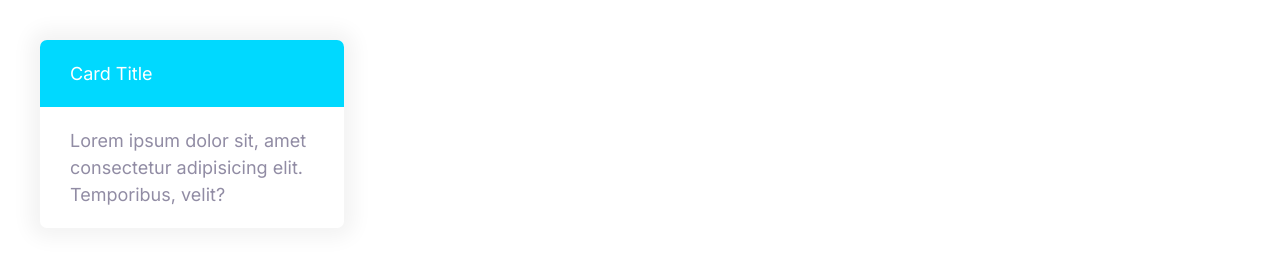
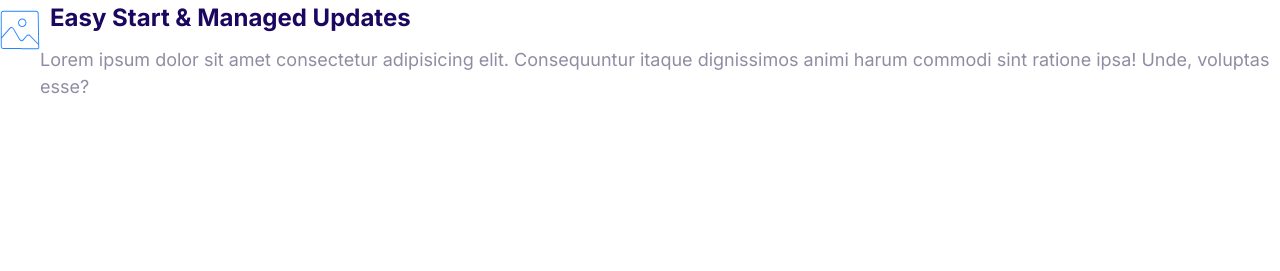
Before and after one commit to NorikoLandrum/moshify, a plain HTML site: page index.html in a window 1280 px wide. Drawn offline with Linux system fonts and the light colour scheme.

Commit message:
Build the media objects component

```diff
--- a/css/style.css
+++ b/css/style.css
@@ -15,7 +15,6 @@
 }
 
 /* Typograph */
-
 html {
   /* 62.5% of 16px = 10px */
   font-size: 62.5%;
@@ -70,7 +69,6 @@ p {
 }
 
 /* Links */
-
 a {
   text-decoration: none;
 }
@@ -99,7 +97,6 @@ a {
 }
 
 /* Badges */
-
 .badge {
   border-radius: 20px;
   font-size: 2rem;
@@ -134,7 +131,6 @@ a {
 }
 
 /* Lists */
-
 .list {
   list-style: none;
   padding-left: 0;
@@ -163,7 +159,6 @@ a {
 }
 
 /* Icons */
-
 .icon {
   width: 40px;
   height: 40px;
@@ -184,7 +179,6 @@ a {
 }
 
 /* Buttons */
-
 .btn {
   border-radius: 40px;
   border: 0;
@@ -248,7 +242,6 @@ a {
 }
 
 /* Inputs */
-
 .input {
   border-radius: var(--border-radius);
   border: 1px solid var(--color-border);
@@ -285,7 +278,6 @@ a {
 }
 
 /* Cards */
-
 .card {
   border-radius: 7px;
   box-shadow: 0 0 20px 10px #f3f3f3;
@@ -312,7 +304,6 @@ a {
 }
 
 /* Plans */
-
 .plan__name {
   color: #fff;
   margin: 0;
@@ -372,3 +363,20 @@ a {
     font-size: 0.7rem;
   }
 }
+
+/* Media */
+.media {
+  display: flex;
+}
+
+.media__title {
+  margin-top: 0;
+}
+
+media__body {
+  margin: 0 2rem;
+}
+
+.media__image {
+  margin-top: 1rem;
+}
--- a/index.html
+++ b/index.html
@@ -15,13 +15,19 @@
     <link rel="stylesheet" href="css/style.css" />
   </head>
   <body>
-    <div style="width: 30%; padding: 4rem">
-      <div class="card card--secondry">
-        <header class="card__header">Card Title</header>
-        <div class="card__body">
-          Lorem ipsum dolor sit, amet consectetur adipisicing elit. Temporibus,
-          velit?
-        </div>
+    <div class="media">
+      <div class="media__image">
+        <svg class="icon icon--primary">
+          <use xlink:href="images/sprite.svg#snap"></use>
+        </svg>
+      </div>
+      <div class="media__body">
+        <h3 class="media__title">Easy Start & Managed Updates</h3>
+        <p>
+          Lorem ipsum dolor sit amet consectetur adipisicing elit. Consequuntur
+          itaque dignissimos animi harum commodi sint ratione ipsa! Unde,
+          voluptas esse?
+        </p>
       </div>
     </div>
   </body>
```
Also changed, not shown: components/mediaObjects.html (added, +15 -0 lines).
